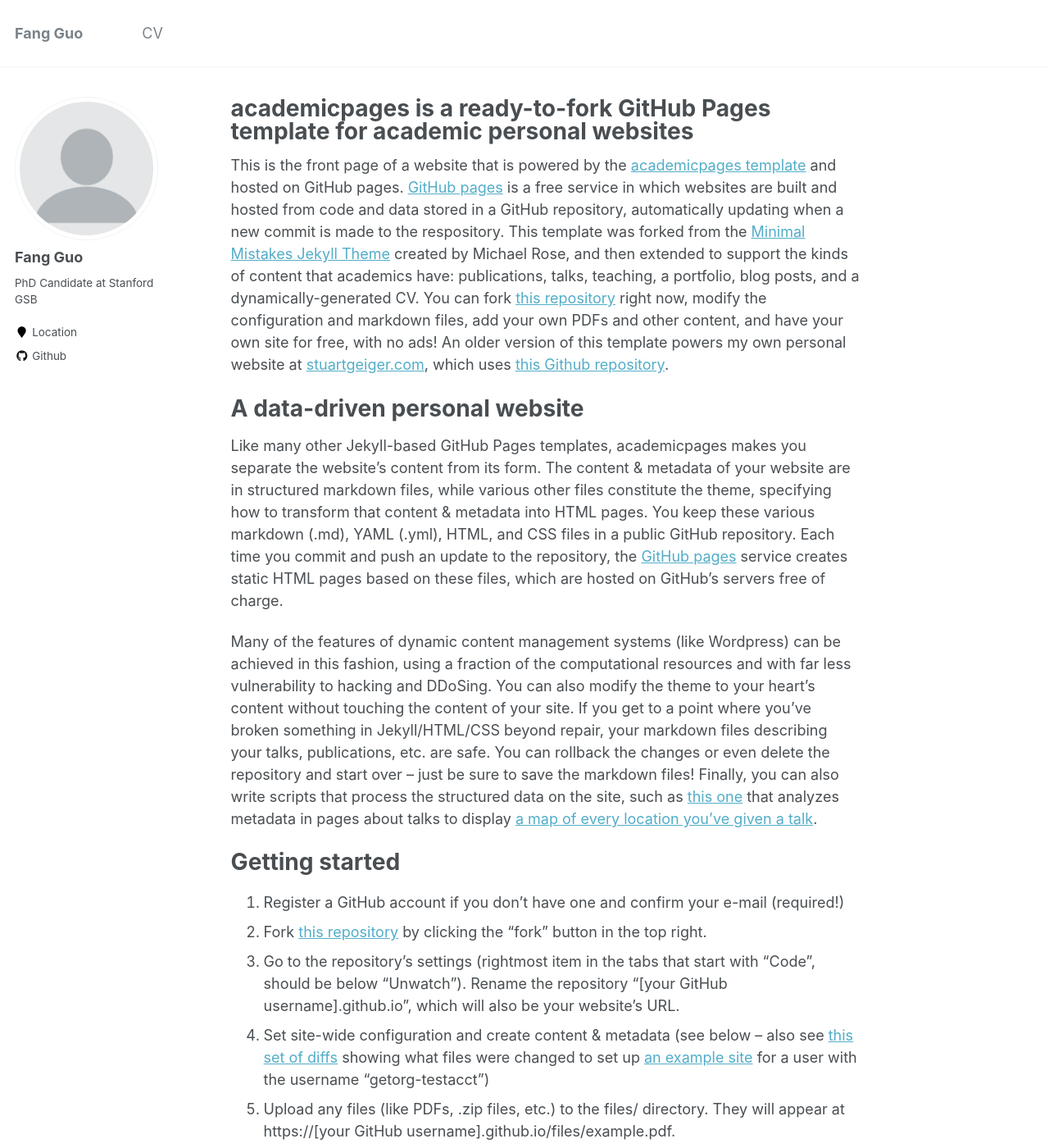
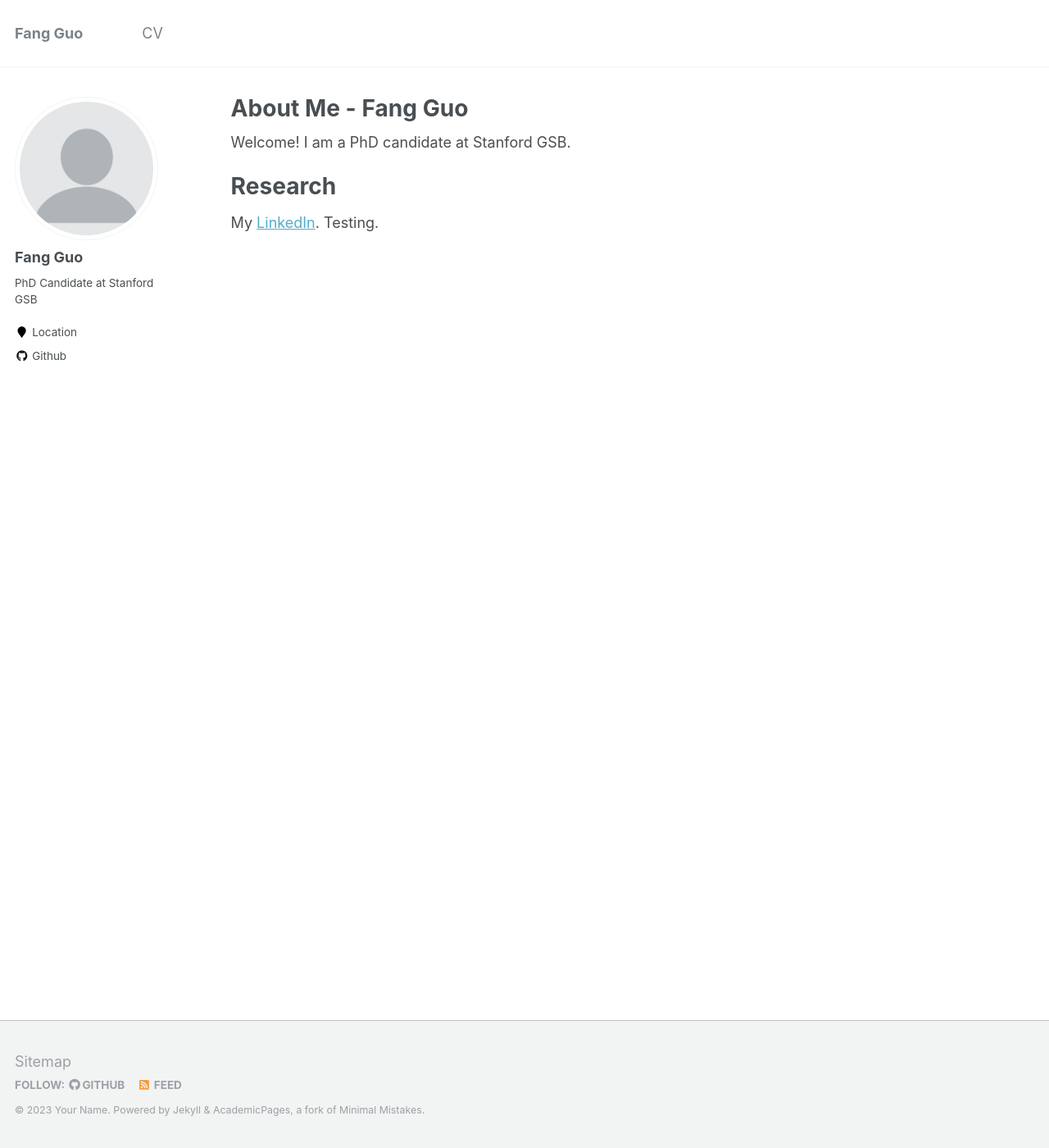
Before and after one commit to fangguo34/fangguo34.github.io, a Jekyll site: the page built from _pages/about.md, in a window 1280 px wide and 1400 px high. Shown: the whole window at 82% size. Built offline with Jekyll 4.4.1, drawn with Linux system fonts in a browser that asks for light colours; some of the changed text lies outside the part shown.

Commit message:
Update about.md

```diff
--- a/_pages/about.md
+++ b/_pages/about.md
@@ -1,6 +1,6 @@
 ---
 permalink: /
-title: "academicpages is a ready-to-fork GitHub Pages template for academic personal websites"
+title: "About Me - Fang Guo"
 excerpt: "About me"
 author_profile: true
 redirect_from:
@@ -8,15 +8,13 @@
   - /about.html
 ---
 
-This is the front page of a website that is powered by the [academicpages template](https://github.com/academicpages/academicpages.github.io) and hosted on GitHub pages. [GitHub pages](https://pages.github.com) is a free service in which websites are built and hosted from code and data stored in a GitHub repository, automatically updating when a new commit is made to the respository. This template was forked from the [Minimal Mistakes Jekyll Theme](https://mmistakes.github.io/minimal-mistakes/) created by Michael Rose, and then extended to support the kinds of content that academics have: publications, talks, teaching, a portfolio, blog posts, and a dynamically-generated CV. You can fork [this repository](https://github.com/academicpages/academicpages.github.io) right now, modify the configuration and markdown files, add your own PDFs and other content, and have your own site for free, with no ads! An older version of this template powers my own personal website at [stuartgeiger.com](http://stuartgeiger.com), which uses [this Github repository](https://github.com/staeiou/staeiou.github.io).
+Welcome! I am a PhD candidate at Stanford GSB.
 
-A data-driven personal website
+Research
 ======
-Like many other Jekyll-based GitHub Pages templates, academicpages makes you separate the website's content from its form. The content & metadata of your website are in structured markdown files, while various other files constitute the theme, specifying how to transform that content & metadata into HTML pages. You keep these various markdown (.md), YAML (.yml), HTML, and CSS files in a public GitHub repository. Each time you commit and push an update to the repository, the [GitHub pages](https://pages.github.com/) service creates static HTML pages based on these files, which are hosted on GitHub's servers free of charge.
+My [LinkedIn](https://www.linkedin.com/in/fang-guo-39459a91). Testing.
 
-Many of the features of dynamic content management systems (like Wordpress) can be achieved in this fashion, using a fraction of the computational resources and with far less vulnerability to hacking and DDoSing. You can also modify the theme to your heart's content without touching the content of your site. If you get to a point where you've broken something in Jekyll/HTML/CSS beyond repair, your markdown files describing your talks, publications, etc. are safe. You can rollback the changes or even delete the repository and start over -- just be sure to save the markdown files! Finally, you can also write scripts that process the structured data on the site, such as [this one](https://github.com/academicpages/academicpages.github.io/blob/master/talkmap.ipynb) that analyzes metadata in pages about talks to display [a map of every location you've given a talk](https://academicpages.github.io/talkmap.html).
-
-Getting started
+<!-- Getting started
 ======
 1. Register a GitHub account if you don't have one and confirm your e-mail (required!)
 1. Fork [this repository](https://github.com/academicpages/academicpages.github.io) by clicking the "fork" button in the top right.
@@ -47,4 +45,4 @@
 
 For more info
 ------
-More info about configuring academicpages can be found in [the guide](https://academicpages.github.io/markdown/). The [guides for the Minimal Mistakes theme](https://mmistakes.github.io/minimal-mistakes/docs/configuration/) (which this theme was forked from) might also be helpful.
+More info about configuring academicpages can be found in [the guide](https://academicpages.github.io/markdown/). The [guides for the Minimal Mistakes theme](https://mmistakes.github.io/minimal-mistakes/docs/configuration/) (which this theme was forked from) might also be helpful. -->
```
